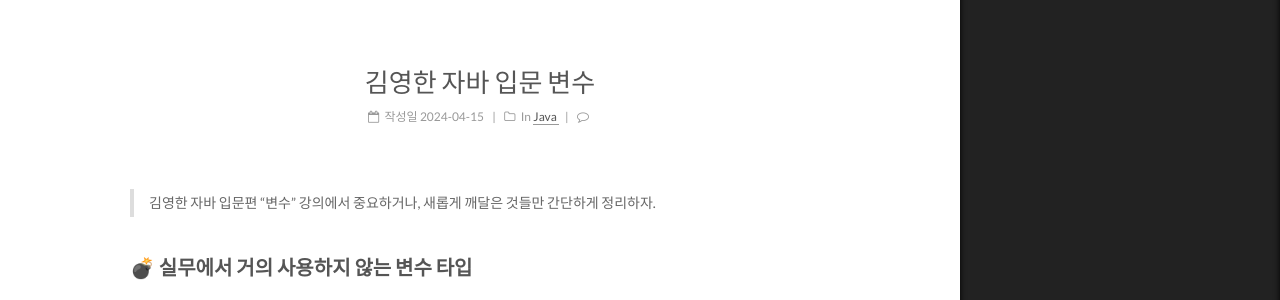
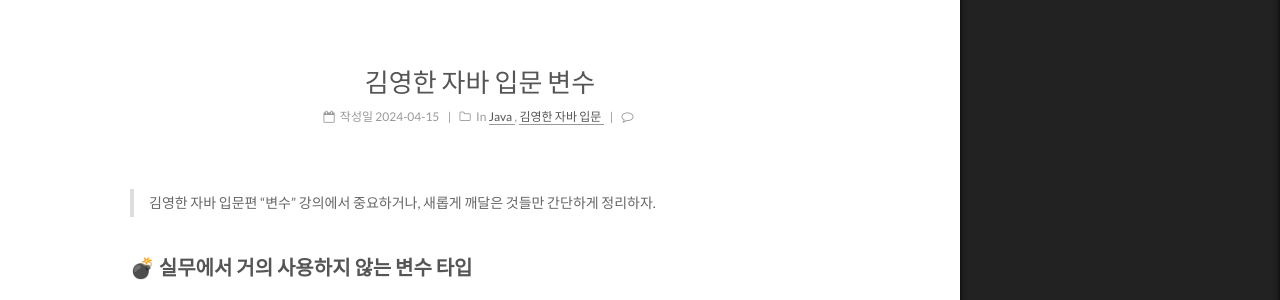
Before and after one commit to Seung-IL-Bang/Seung-IL-Bang.github.io, a Jekyll site: the page built from _posts/Java/2024-04-15-Java_Variable.md, in a window 1280 px wide. Shown: the part 314-614 px from the top of the page. Built offline with Jekyll 4.4.1, drawn with Linux system fonts in a browser that asks for light colours; comment, search, counter and statistics services are not loaded.

Commit message:
2024-04-28

```diff
--- a/_posts/Java/2024-04-15-Java_Variable.md
+++ b/_posts/Java/2024-04-15-Java_Variable.md
@@ -3,6 +3,7 @@ title: 김영한 자바 입문 변수
 description: 김영한 자바 입문 변수
 categories:
 - Java
+- 김영한 자바 입문
 
 tags:
 - Java
```
